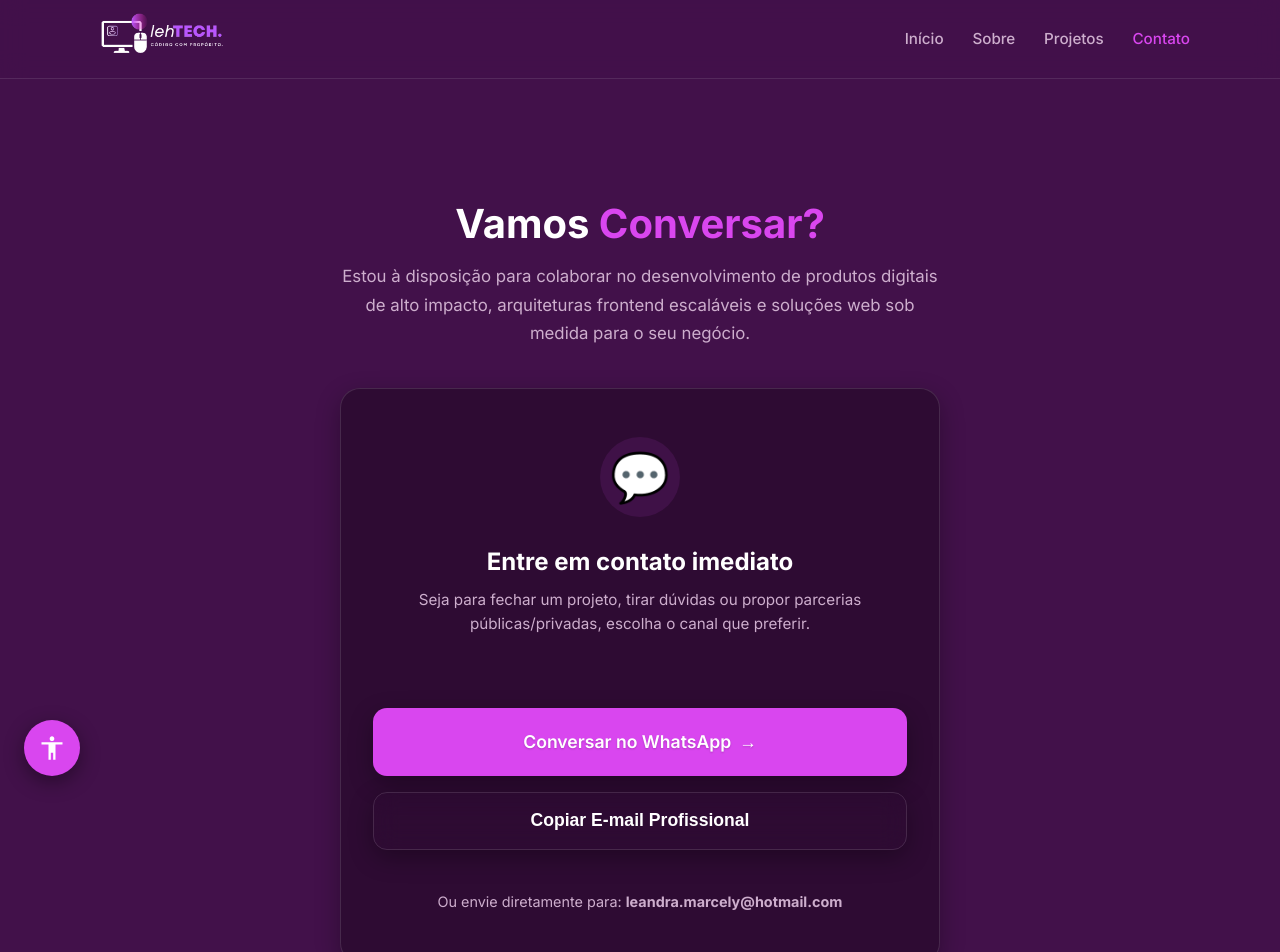
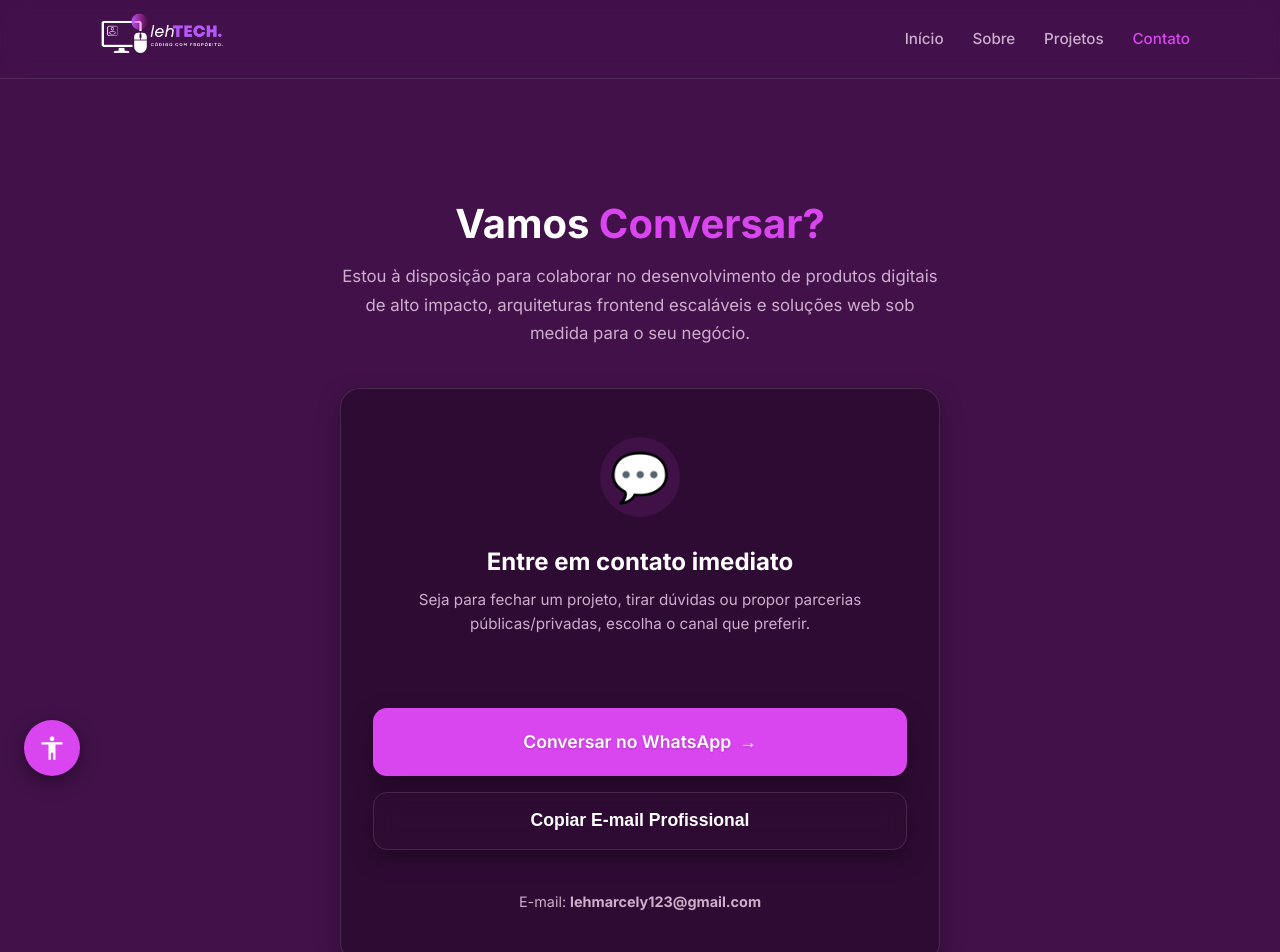
Before and after one commit to cellyhtml/LehTech, a React (Vite) app: page /contact in a window 1280 px wide. Shown: the top 952 px of the page. Built offline with nearby package versions, Linux system fonts and the light colour scheme.

Commit message:
fix: atualizar email profissional e simplificar visual do contato

```diff
--- a/src/pages/Contact.jsx
+++ b/src/pages/Contact.jsx
@@ -11,7 +11,7 @@ const Contact = () => {
 
   // Estado para feedback do e-mail copiado
   const [copied, setCopied] = useState(false);
-  const emailProfissional = "leandra.marcely@hotmail.com"; // Substitua caso prefira outro
+  const emailProfissional = "lehmarcely123@gmail.com";
 
   const handleCopyEmail = () => {
     navigator.clipboard.writeText(emailProfissional);
@@ -66,7 +66,7 @@ const Contact = () => {
             </div>
 
             <span style={{ fontSize: '0.9rem', color: 'var(--text-muted)', marginTop: '0.5rem' }}>
-              Ou envie diretamente para: <strong>{emailProfissional}</strong>
+              E-mail: <strong>{emailProfissional}</strong>
             </span>
           </div>
 
```
